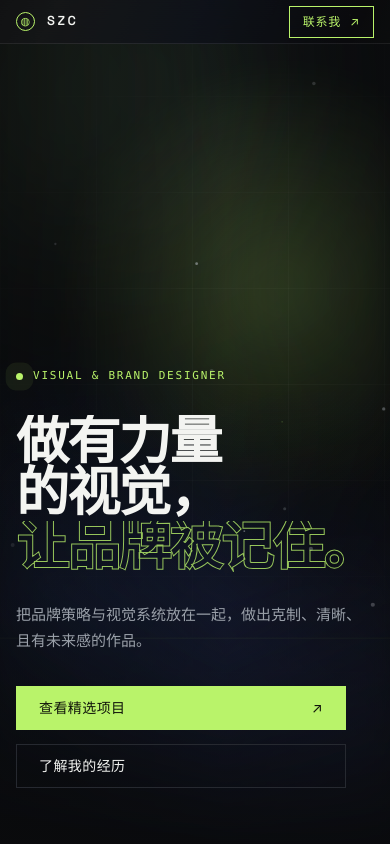
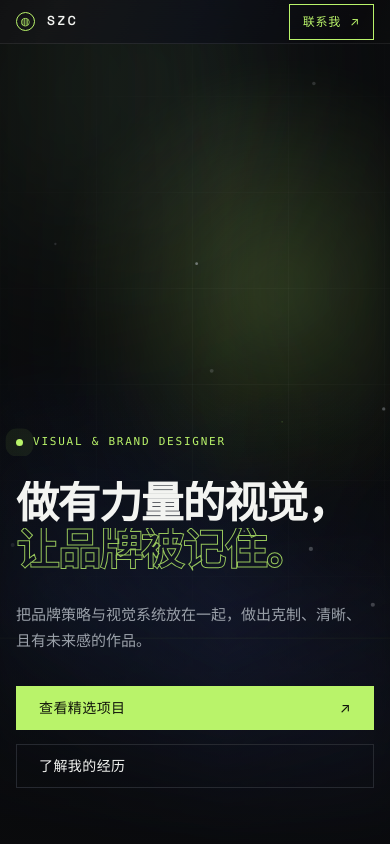
Before and after one commit to 2971145153/portfolio, a React (Vite) app: page / in a window 390 px wide. Shown: the top 844 px of the page. Built offline with nearby package versions, Linux system fonts and the light colour scheme.

Commit message:
feat: mobile-only layout polish

```diff
--- a/src/index.css
+++ b/src/index.css
@@ -1953,8 +1953,14 @@ button {
   }
 
   .nav-cta {
+    min-height: 36px;
     padding: 9px 13px;
     font-size: 12px;
+  }
+
+  section[id],
+  footer[id] {
+    scroll-margin-top: 56px;
   }
 
   .hero-inner {
@@ -1964,7 +1970,10 @@ button {
   }
 
   .hero h1 {
-    font-size: clamp(40px, 13.6vw, 68px);
+    font-size: clamp(34px, 11vw, 50px);
+    line-height: 1.06;
+    letter-spacing: -0.03em;
+    text-wrap: initial;
   }
 
   .hero-sub {
@@ -1975,7 +1984,7 @@ button {
   .hero-actions {
     flex-direction: column;
     align-items: stretch;
-    max-width: 330px;
+    max-width: 100%;
     margin-top: 32px;
   }
 
@@ -2014,6 +2023,7 @@ button {
 
   .about-figure {
     max-width: 280px;
+    margin-inline: auto;
   }
 
   .about-copy h3 {
@@ -2112,7 +2122,7 @@ button {
 
   .contact-bottom {
     gap: 10px;
-    padding: 20px 16px;
+    padding: 20px 16px max(20px, env(safe-area-inset-bottom, 0px));
     line-height: 1.6;
   }
 
```
